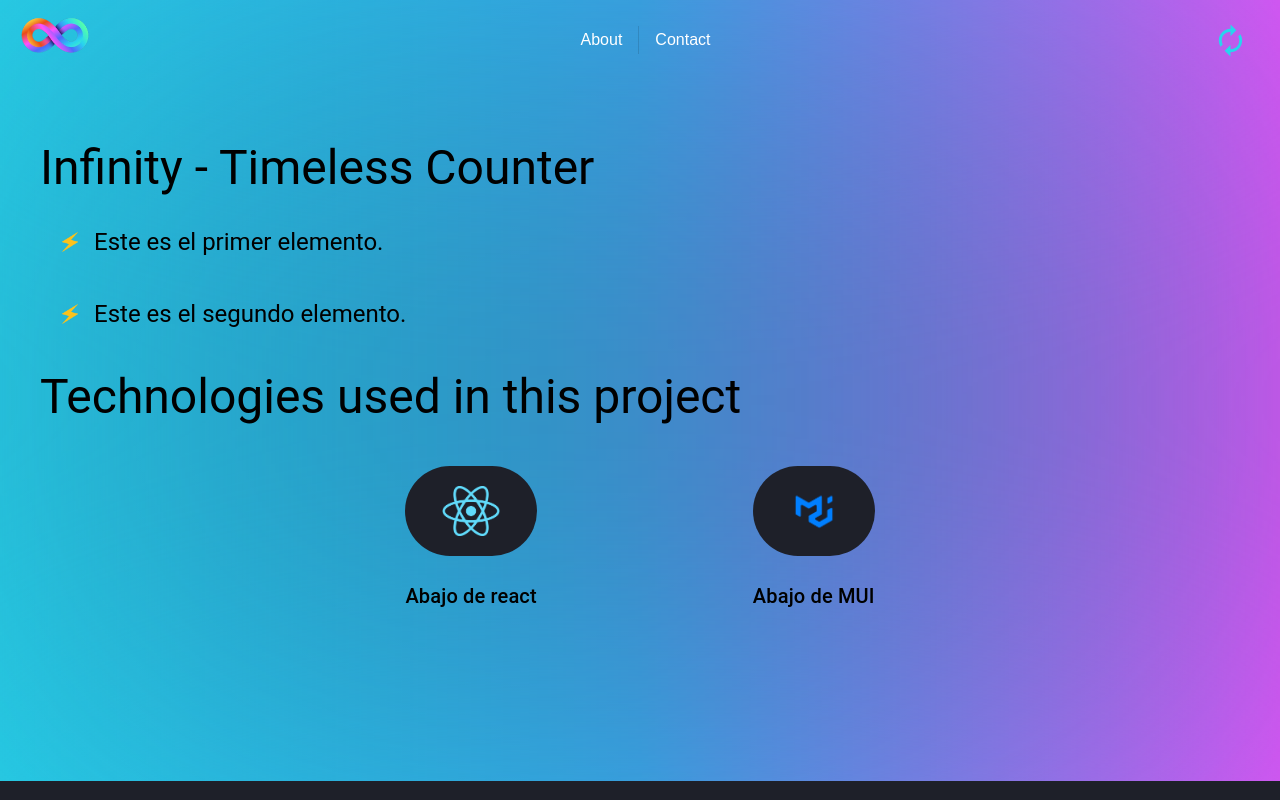
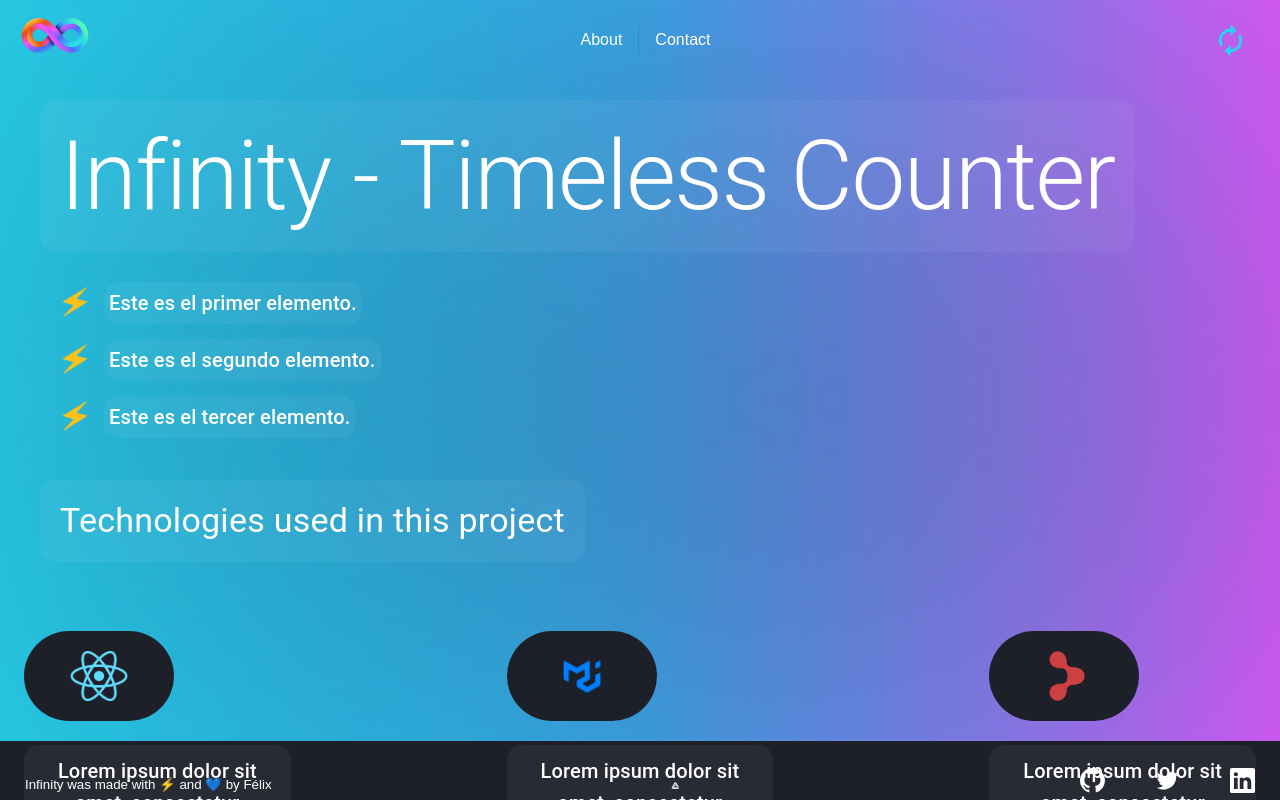
Before and after one commit to Felix-Hz/counter-react-mui, a React (Create React App) app: page /about in a window 1280 px wide. Built offline with nearby package versions, Linux system fonts and the light colour scheme.

Commit message:
add: About page styles

```diff
--- a/src/components/About/About.js
+++ b/src/components/About/About.js
@@ -3,19 +3,31 @@ import { Stack, Box, Button, Typography } from "../../mui";
 
 import ReactLogo from "../../assets/react-icon.png";
 import MUILogo from "../../assets/mui.png";
+import RouterLogo from "../../assets/router.png";
 import LightningEmoji from "../../assets/lightning.png";
 
 const About = () => {
   return (
     <Box sx={{ height: "80.1vh" }}>
+      <Box sx={{ ml: "40px" }}>
         <Typography
-        variant="h3"
+          variant="h1"
           gutterBottom
-        sx={{ backdropFilter: "blur(150px)", pl: "40px", m: "60px 0 0 0" }}
+          sx={{
+            backdropFilter: "blur(150px)",
+            p: "20px",
+            m: "20px 0 0 0",
+            color: "#ffffffff",
+            backgroundColor: "rgba(255, 255, 255, 0.05)",
+            display: "table",
+            borderRadius: "15px",
+          }}
         >
           Infinity - Timeless Counter
         </Typography>
-      <Stack spacing={4} sx={{m: "30px 0"}}>
+      </Box>
+
+      <Stack spacing={1} sx={{ m: "30px 0 0 0" }}>
         <Box
           sx={{
             display: "flex",
@@ -32,10 +44,20 @@ const About = () => {
               src={LightningEmoji}
               alt="lightning-logo"
               className="lightning-logo"
-              style={{ maxHeight: "20px" }}
+              style={{ maxHeight: "30px" }}
             />
           </Box>
-          <Typography variant="h5" gutterBottom>
+          <Typography
+            variant="h6"
+            gutterBottom
+            style={{
+              color: "#ffffffff",
+              backgroundColor: "rgba(255, 255, 255, 0.05)",
+              textAlign: "center",
+              borderRadius: "15px",
+              padding: "5px",
+            }}
+          >
             Este es el primer elemento.
           </Typography>
         </Box>
@@ -55,21 +77,75 @@ const About = () => {
               src={LightningEmoji}
               alt="lightning-logo"
               className="lightning-logo"
-              style={{ maxHeight: "20px" }}
+              style={{ maxHeight: "30px" }}
             />
           </Box>
-          <Typography variant="h5" gutterBottom>
+          <Typography
+            variant="h6"
+            gutterBottom
+            style={{
+              color: "#ffffffff",
+              backgroundColor: "rgba(255, 255, 255, 0.05)",
+              textAlign: "center",
+              borderRadius: "15px",
+              padding: "5px",
+            }}
+          >
             Este es el segundo elemento.
           </Typography>
         </Box>
+        <Box
+          sx={{
+            display: "flex",
+            flexDirection: "row",
+            pl: "60px",
+            alignContent: "center",
+            alignItems: "center",
+            gap: "14px",
+            backdropFilter: "blur(10px)",
+          }}
+        >
+          <Box>
+            <img
+              src={LightningEmoji}
+              alt="lightning-logo"
+              className="lightning-logo"
+              style={{ maxHeight: "30px" }}
+            />
+          </Box>
+          <Typography
+            variant="h6"
+            gutterBottom
+            style={{
+              color: "#ffffffff",
+              backgroundColor: "rgba(255, 255, 255, 0.05)",
+              textAlign: "center",
+              borderRadius: "15px",
+              padding: "5px",
+            }}
+          >
+            Este es el tercer elemento.
+          </Typography>
+        </Box>
       </Stack>
+      <Box sx={{ ml: "40px" }}>
         <Typography
-        variant="h3"
+          variant="h4"
           gutterBottom
-        sx={{ backdropFilter: "blur(150px)", pl: "40px" }}
+          sx={{
+            backdropFilter: "blur(150px)",
+            p: "20px",
+            m: "35px 0 0 0",
+            color: "#ffffffff",
+            backgroundColor: "rgba(255, 255, 255, 0.05)",
+            display: "table",
+            borderRadius: "15px",
+            mb: "45px",
+          }}
         >
           Technologies used in this project
         </Typography>
+      </Box>
       <Stack
         direction="row"
         sx={{
@@ -80,7 +156,7 @@ const About = () => {
         }}
         spacing={24}
       >
-        <Stack sx={{ padding: "12px" }} spacing={3}>
+        <Stack sx={{ padding: "12px", maxWidth: "25%" }} spacing={3}>
           <Box
             sx={{
               display: "flex",
@@ -104,11 +180,22 @@ const About = () => {
               style={{ maxHeight: "50px", ml: "auto", mr: "auto" }}
             />
           </Box>
-          <Typography variant="h6" gutterBottom>
-            Abajo de react
+          <Typography
+            variant="h6"
+            gutterBottom
+            style={{
+              color: "#ffffffff",
+              backgroundColor: "rgba(255, 255, 255, 0.05)",
+              textAlign: "center",
+              borderRadius: "15px",
+              padding: "10px",
+            }}
+          >
+            Lorem ipsum dolor sit amet, consectetur adipiscing elit, sed do
+            eiusmod tempor incididunt ut labore et dolore magna aliqua.
           </Typography>
         </Stack>
-        <Stack sx={{ padding: "12px" }} spacing={3}>
+        <Stack sx={{ padding: "12px", maxWidth: "25%" }} spacing={3}>
           <Box
             sx={{
               display: "flex",
@@ -132,8 +219,58 @@ const About = () => {
               style={{ maxHeight: "50px", ml: "auto", mr: "auto" }}
             />
           </Box>
-          <Typography variant="h6" gutterBottom>
-            Abajo de MUI
+          <Typography
+            variant="h6"
+            gutterBottom
+            style={{
+              color: "#ffffffff",
+              backgroundColor: "rgba(255, 255, 255, 0.05)",
+              textAlign: "center",
+              borderRadius: "15px",
+              padding: "10px",
+            }}
+          >
+            Lorem ipsum dolor sit amet, consectetur adipiscing elit, sed do
+            eiusmod tempor incididunt ut labore et dolore magna aliqua.
+          </Typography>
+        </Stack>
+        <Stack sx={{ padding: "12px", maxWidth: "25%" }} spacing={3}>
+          <Box
+            sx={{
+              display: "flex",
+              justifyContent: "center",
+              alignContent: "center",
+              alignItems: "center",
+              padding: "30px",
+              borderRadius: "120px",
+              backgroundColor: "#1e2029",
+              borderRadius: "90px",
+              padding: "20px",
+              maxWidth: "150px",
+              ml: "auto",
+              mr: "auto",
+            }}
+          >
+            <img
+              src={RouterLogo}
+              alt="mui-logo"
+              className="mui-logo"
+              style={{ maxHeight: "50px", ml: "auto", mr: "auto" }}
+            />
+          </Box>
+          <Typography
+            variant="h6"
+            gutterBottom
+            style={{
+              color: "#ffffffff",
+              backgroundColor: "rgba(255, 255, 255, 0.05)",
+              textAlign: "center",
+              borderRadius: "15px",
+              padding: "10px",
+            }}
+          >
+            Lorem ipsum dolor sit amet, consectetur adipiscing elit, sed do
+            eiusmod tempor incididunt ut labore et dolore magna aliqua.
           </Typography>
         </Stack>
       </Stack>
```
Also changed, not shown: src/assets/router.png (added). Lines whose indentation alone changed are shown as unchanged.
